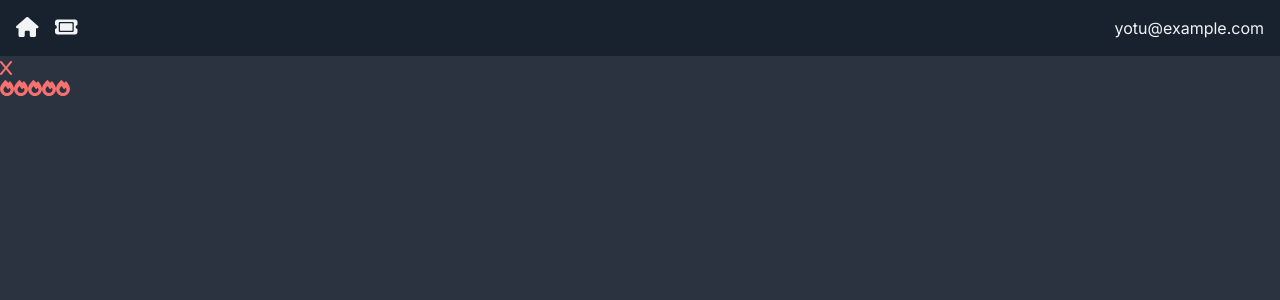
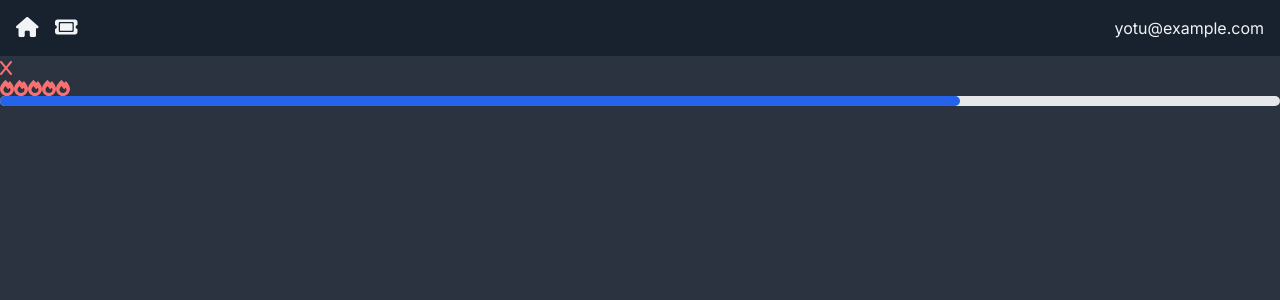
Before and after one commit to ulxsth/next-ticket-app, a Next.js app: page / in a window 1280 px wide. Shown: the top 300 px of the page. Built offline with nearby package versions, Linux system fonts and the light colour scheme.

Commit message:
update: 進捗表示を追加

```diff
--- a/app/(components)/TicketCard.jsx
+++ b/app/(components)/TicketCard.jsx
@@ -1,12 +1,14 @@
 import React from 'react'
 import DeleteBlock from './DeleteBlock'
 import PriorityDisplay from './PriorityDisplay'
+import ProgressDisplay from './ProgressDisplay';
 
 const TicketCard = () => {
   return (
     <div>
       <DeleteBlock />
       <PriorityDisplay />
+      <ProgressDisplay />
     </div>
   );
 }
```
